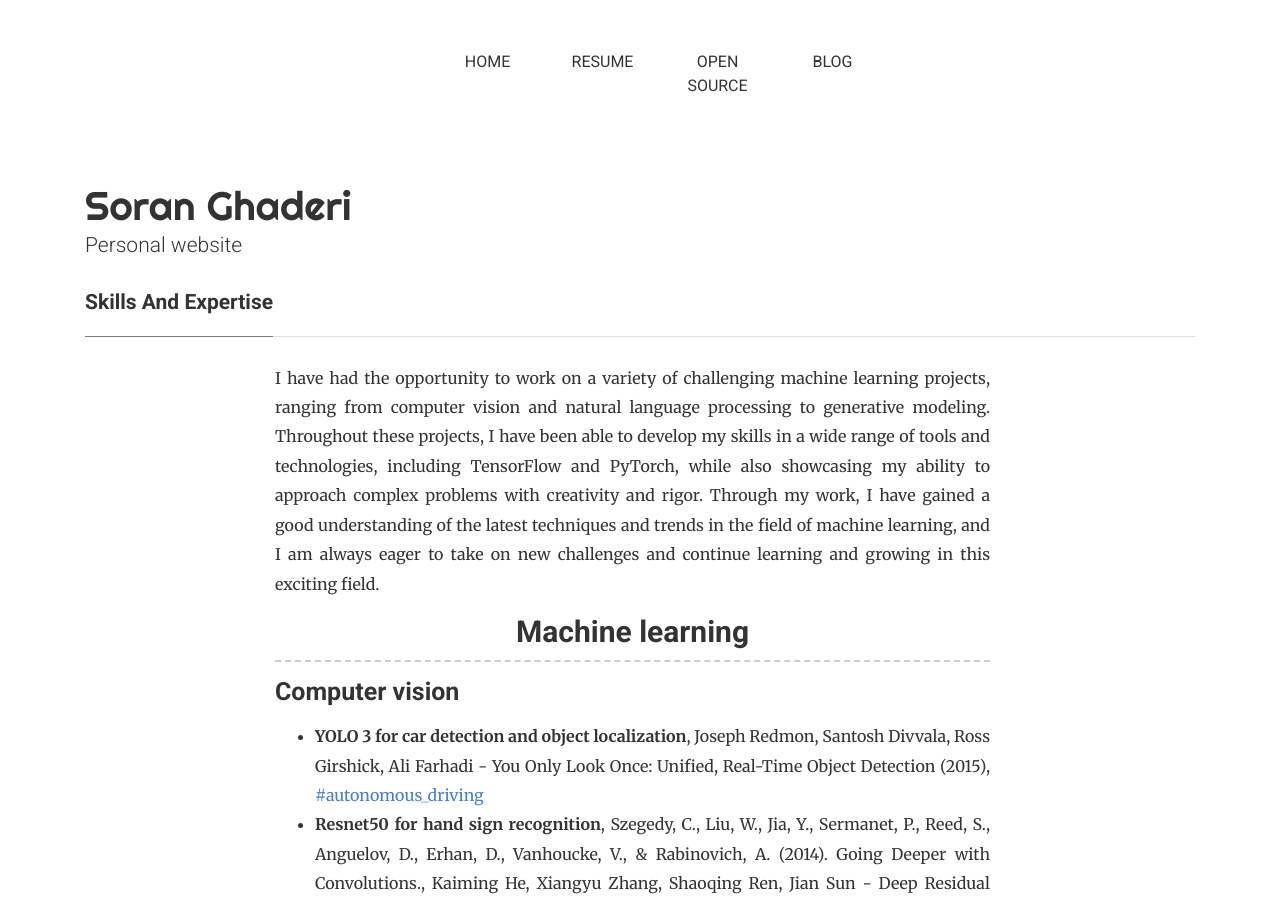
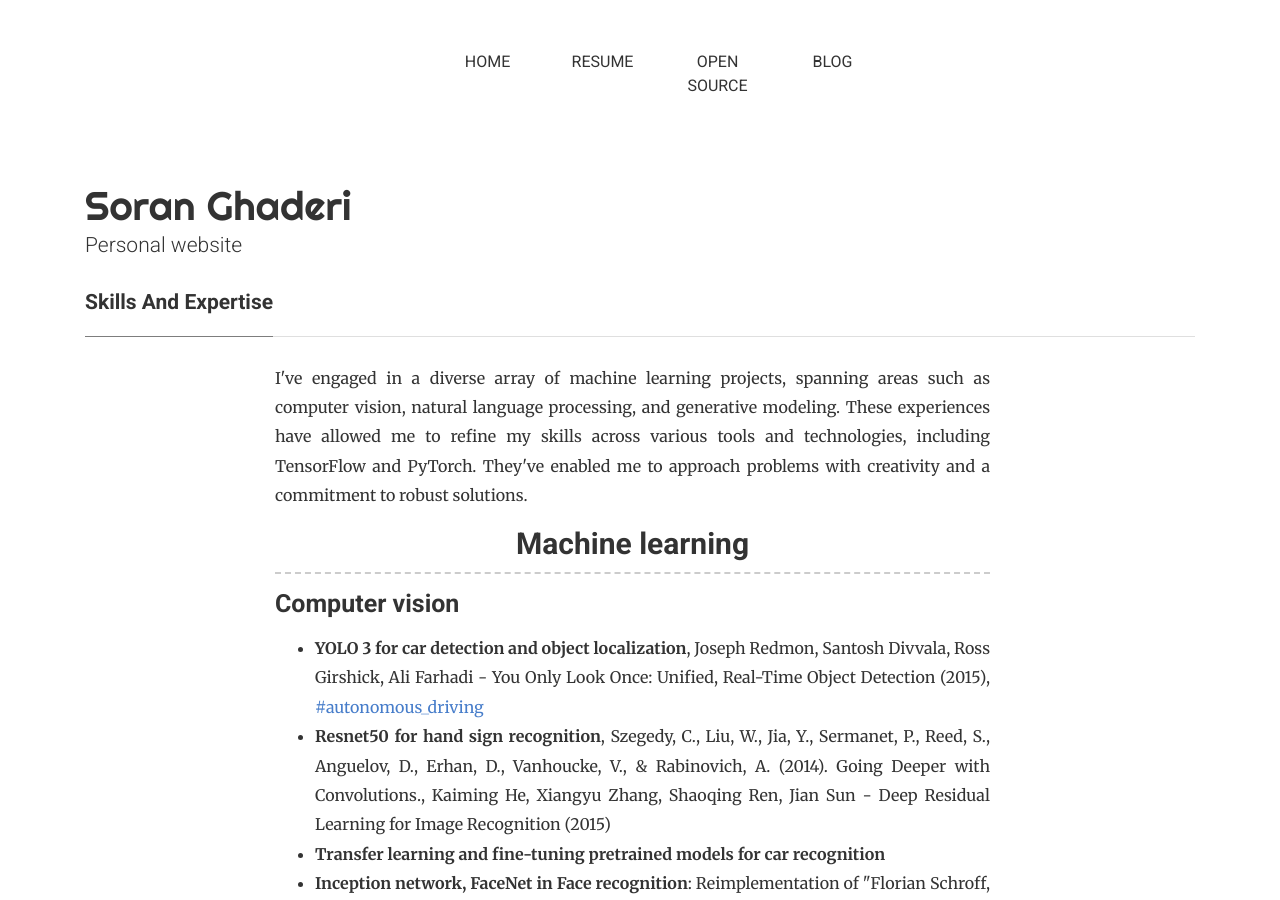
Before and after one commit to soran-ghaderi/soran-ghaderi.github.io, a Jekyll site: the page built from _pages/skills.html, in a window 1280 px wide and 900 px high. Built offline with Jekyll 4.4.1, drawn with Linux system fonts in a browser that asks for light colours; nearby versions of some CDN libraries.

Commit message:
doc: update the about section in the skills page

```diff
--- a/_pages/skills.html
+++ b/_pages/skills.html
@@ -8,13 +8,11 @@ comments: false
 
 <div class="row justify-content-between">
 <div class="col-md-8 pr-5">
-    <p>I have had the opportunity to work on a variety of challenging machine learning projects, ranging from computer
-        vision and natural language processing to generative modeling. Throughout these
-        projects, I have been able to develop my skills in a wide range of tools and technologies, including
-        TensorFlow and PyTorch, while also showcasing my ability to approach complex problems with creativity
-        and rigor. Through my work, I have gained a good understanding of the latest techniques and trends in the
-        field of machine learning, and I am always eager to take on new challenges and continue learning and growing
-        in this exciting field.</p>
+    <p>I've engaged in a diverse array of machine learning projects, spanning areas such
+        as computer vision, natural language processing, and generative modeling. These experiences have allowed me to
+        refine my skills across various tools and technologies, including TensorFlow and PyTorch. They've
+        enabled me to approach problems with creativity and a commitment to robust solutions.
+        </p>
 
     <h3>Machine learning</h3>
     <h4>Computer vision</h4>
```
